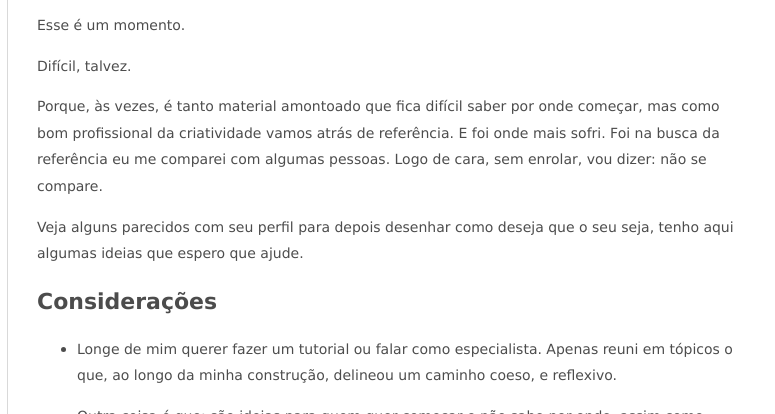
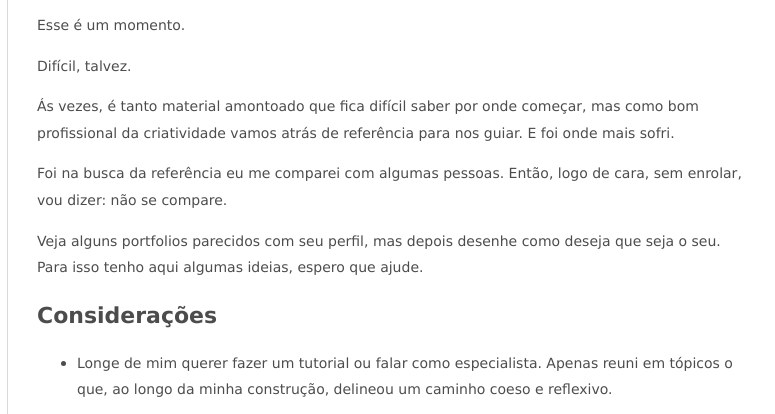
Before and after one commit to deialab/deialab.github.io, a plain HTML site: page post/portfolio/index.html in a window 1280 px wide. Shown: the part 148-562 px from the top of the page, 505-1280 px from the left. Drawn offline with Linux system fonts and the light colour scheme.

Commit message:
Ajustes de post pt3

```diff
--- a/post/portfolio/index.html
+++ b/post/portfolio/index.html
@@ -125,12 +125,13 @@
 
     <p>Esse é um momento.</p>
 <p>Difícil, talvez.</p>
-<p>Porque, às vezes, é tanto material amontoado que fica difícil saber por onde começar, mas como bom profissional da criatividade vamos atrás de referência. E foi onde mais sofri. Foi na busca da referência eu me comparei com algumas pessoas. Logo de cara, sem enrolar, vou dizer: não se compare.</p>
-<p>Veja alguns parecidos com seu perfil para depois desenhar como deseja que o seu seja, tenho aqui algumas ideias que espero que ajude.</p>
+<p>Ás vezes, é tanto material amontoado que fica difícil saber por onde começar, mas como bom profissional da criatividade vamos atrás de referência para nos guiar. E foi onde mais sofri.</p>
+<p>Foi na busca da referência eu me comparei com algumas pessoas. Então, logo de cara, sem enrolar, vou dizer: não se compare.</p>
+<p>Veja alguns portfolios parecidos com seu perfil, mas depois desenhe como deseja que seja o seu. Para isso tenho aqui algumas ideias, espero que ajude.</p>
 <h3 id="considerações">Considerações</h3>
 <ul>
 <li>
-<p>Longe de mim querer fazer um tutorial ou falar como especialista. Apenas reuni em tópicos o que, ao longo da minha construção, delineou um caminho coeso, e reflexivo.</p>
+<p>Longe de mim querer fazer um tutorial ou falar como especialista. Apenas reuni em tópicos o que, ao longo da minha construção, delineou um caminho coeso e reflexivo.</p>
 </li>
 <li>
 <p>Outra coisa é que: são ideias para quem quer começar e não sabe por onde, assim como aconteceu comigo. Se você já manja talvez seja um texto inútil.</p>
```
